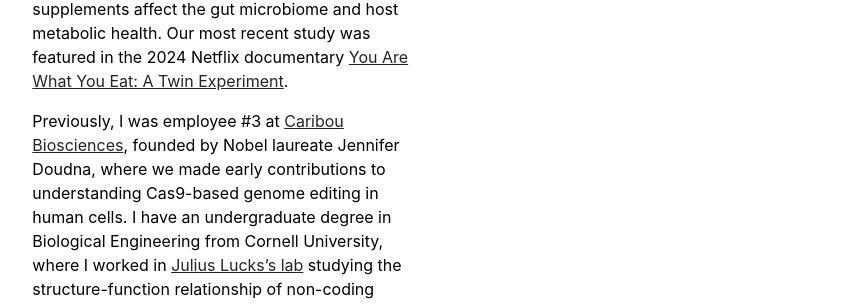
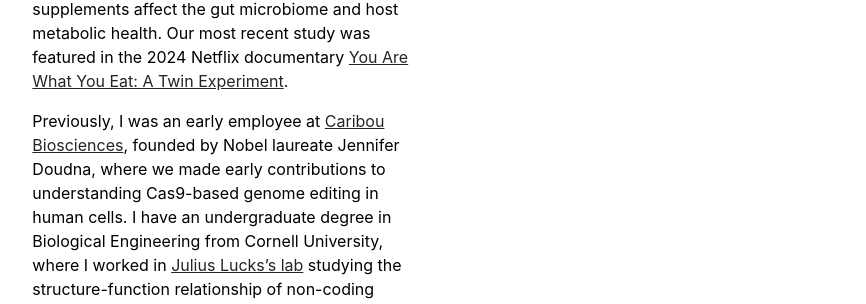
Before and after one commit to matt-cart/matt-cart.github.io, a Jekyll site: the page built from index.md, in a window 1280 px wide and 900 px high, scrolled down 489 px. Shown: the part 149-453 px from the top of the window, without its empty margins (197-1063 px from the left). Built offline with Jekyll 4.4.1, drawn with Linux system fonts in a browser that asks for light colours.

Commit message:
Update index.md

```diff
--- a/index.md
+++ b/index.md
@@ -7,4 +7,4 @@ I recently completed my PhD in Microbiology & Immunology at Stanford University
 
 In the Sonnenburg Lab, I studied the impact that diet and lifestyle have on the human gut microbiome using metagenomics in [a study](https://pubmed.ncbi.nlm.nih.gov/37348505/) of the Hadza hunter-gatherers of Tanzania. We also performed multiple human dietary intervention studies in collaboration with [Christopher Gardner's group](https://med.stanford.edu/nutrition.html) to understand how specific diets and dietary supplements affect the gut microbiome and host metabolic health. Our most recent study was featured in the 2024 Netflix documentary [You Are What You Eat: A Twin Experiment](https://www.netflix.com/title/81133260).
 
-Previously, I was employee #3 at [Caribou Biosciences](https://www.cariboubio.com/), founded by Nobel laureate Jennifer Doudna, where we made early contributions to understanding Cas9-based genome editing in human cells. I have an undergraduate degree in Biological Engineering from Cornell University, where I worked in [Julius Lucks's lab](https://luckslab.org/) studying the structure-function relationship of non-coding RNAs.
+Previously, I was an early employee at [Caribou Biosciences](https://www.cariboubio.com/), founded by Nobel laureate Jennifer Doudna, where we made early contributions to understanding Cas9-based genome editing in human cells. I have an undergraduate degree in Biological Engineering from Cornell University, where I worked in [Julius Lucks's lab](https://luckslab.org/) studying the structure-function relationship of non-coding RNAs.
```
